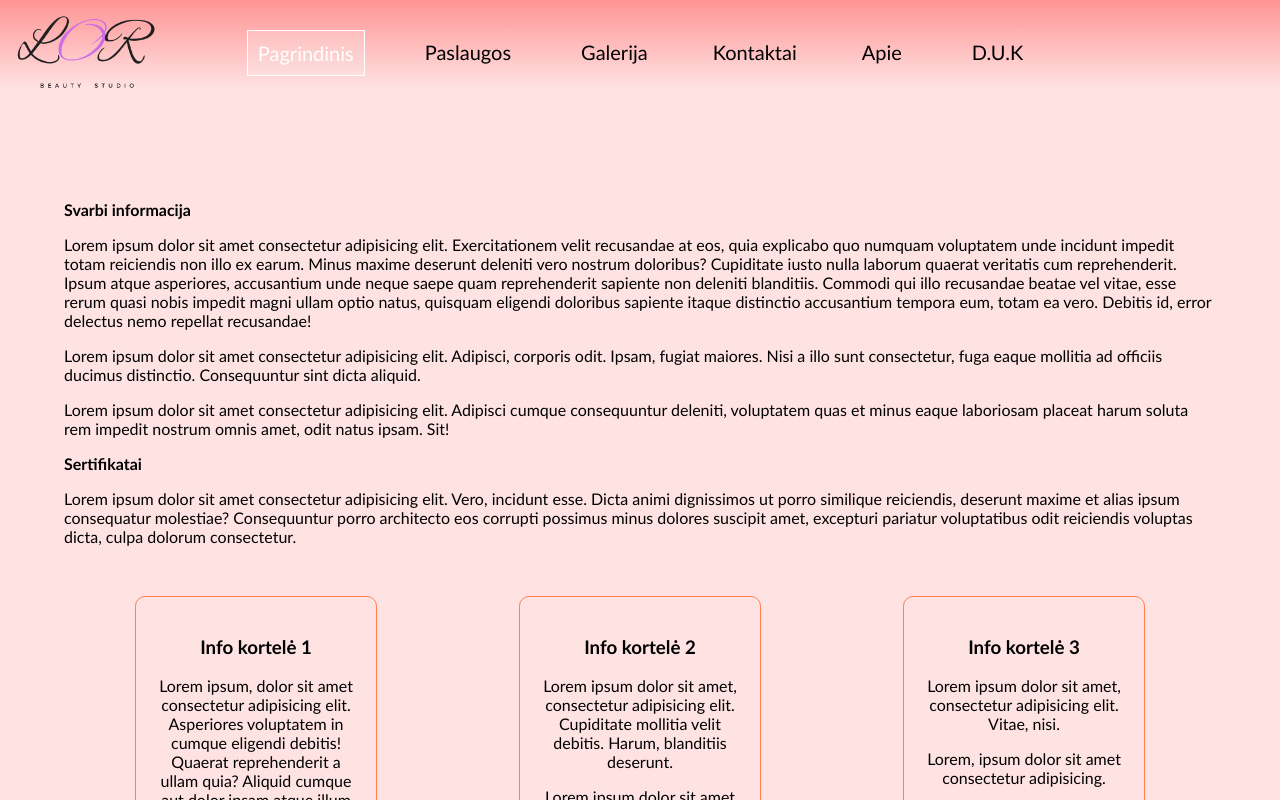
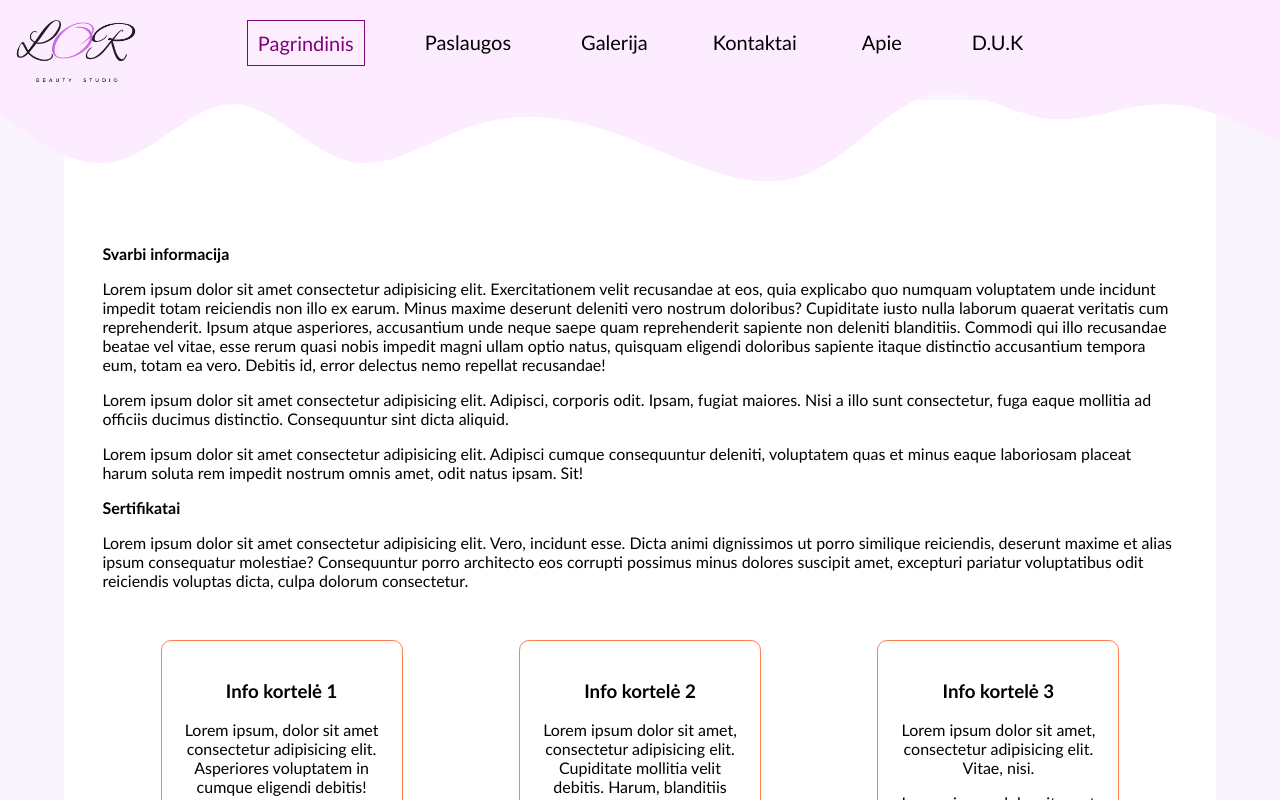
Before and after one commit to ArminasStrolys/react-projects, a React (Create React App) app in the folder eyebrow-portfolio-site/: page / in a window 1280 px wide. Shown: the top 800 px of the page. Built offline with nearby package versions, Linux system fonts and the light colour scheme.

Commit message:
Experimenting with styles

```diff
--- a/eyebrow-portfolio-site/src/components/navi/Navi.jsx
+++ b/eyebrow-portfolio-site/src/components/navi/Navi.jsx
@@ -12,6 +12,8 @@ import {
   Routes,
   NavLink,
 } from 'react-router-dom';
+
+const purple = 'purple';
 
 const Navi = () => {
   const [visible, setVisible] = useState(true);
@@ -31,6 +33,17 @@ const Navi = () => {
 
   return (
     <div>
+      <svg
+        className="svg-icon"
+        xmlns="http://www.w3.org/2000/svg"
+        viewBox="0 0 1440 220"
+      >
+        <path
+          fill="#fdebff"
+          fill-opacity="1"
+          d="M0,128L21.8,144C43.6,160,87,192,131,181.3C174.5,171,218,117,262,117.3C305.5,117,349,171,393,181.3C436.4,192,480,160,524,144C567.3,128,611,128,655,138.7C698.2,149,742,171,785,186.7C829.1,203,873,213,916,192C960,171,1004,117,1047,106.7C1090.9,96,1135,128,1178,133.3C1221.8,139,1265,117,1309,117.3C1352.7,117,1396,139,1418,149.3L1440,160L1440,0L1418.2,0C1396.4,0,1353,0,1309,0C1265.5,0,1222,0,1178,0C1134.5,0,1091,0,1047,0C1003.6,0,960,0,916,0C872.7,0,829,0,785,0C741.8,0,698,0,655,0C610.9,0,567,0,524,0C480,0,436,0,393,0C349.1,0,305,0,262,0C218.2,0,175,0,131,0C87.3,0,44,0,22,0L0,0Z"
+        ></path>
+      </svg>
       <div>
         <Router>
           <div onClick={visibility} className="drop-down">
@@ -44,8 +57,8 @@ const Navi = () => {
             <NavLink
               onClick={handleScrollTop}
               style={({ isActive }) => ({
-                color: isActive ? 'white' : 'black',
-                border: isActive ? '1px solid white' : 'none',
+                color: isActive ? purple : 'black',
+                border: isActive ? `1px solid ${purple}` : 'none',
                 padding: isActive ? '10px' : '10px',
                 backgroundColor: isActive
                   ? 'rgba(250, 250, 250, 0.2)'
@@ -58,8 +71,8 @@ const Navi = () => {
             <NavLink
               onClick={handleScrollTop}
               style={({ isActive }) => ({
-                color: isActive ? 'white' : 'black',
-                border: isActive ? '1px solid white' : 'none',
+                color: isActive ? purple : 'black',
+                border: isActive ? `1px solid ${purple}` : 'none',
                 padding: isActive ? '10px' : '10px',
                 backgroundColor: isActive
                   ? 'rgba(250, 250, 250, 0.2)'
@@ -72,8 +85,8 @@ const Navi = () => {
             <NavLink
               onClick={handleScrollTop}
               style={({ isActive }) => ({
-                color: isActive ? 'white' : 'black',
-                border: isActive ? '1px solid white' : 'none',
+                color: isActive ? purple : 'black',
+                border: isActive ? `1px solid ${purple}` : 'none',
                 padding: isActive ? '10px' : '10px',
                 backgroundColor: isActive
                   ? 'rgba(250, 250, 250, 0.2)'
@@ -89,8 +102,8 @@ const Navi = () => {
             <NavLink
               onClick={handleScrollTop}
               style={({ isActive }) => ({
-                color: isActive ? 'white' : 'black',
-                border: isActive ? '1px solid white' : 'none',
+                color: isActive ? purple : 'black',
+                border: isActive ? `1px solid ${purple}` : 'none',
                 padding: isActive ? '10px' : '10px',
                 backgroundColor: isActive
                   ? 'rgba(250, 250, 250, 0.2)'
@@ -103,8 +116,8 @@ const Navi = () => {
             <NavLink
               onClick={handleScrollTop}
               style={({ isActive }) => ({
-                color: isActive ? 'white' : 'black',
-                border: isActive ? '1px solid white' : 'none',
+                color: isActive ? purple : 'black',
+                border: isActive ? `1px solid ${purple}` : 'none',
                 padding: isActive ? '10px' : '10px',
                 backgroundColor: isActive
                   ? 'rgba(250, 250, 250, 0.2)'
--- a/eyebrow-portfolio-site/src/style/_home.scss
+++ b/eyebrow-portfolio-site/src/style/_home.scss
@@ -1,7 +1,14 @@
+@import './_var';
+
 .home {
   margin: 200px 5% 50px 5%;
+  background-color: $white_color;
+  padding: 10% 3%;
+  position: relative;
+  top: -100px;
+  z-index: -1;
+  margin-bottom: -150px;
 }
-//
 .carousel-section {
   margin: 0 auto;
   padding: 10px 0 30px 0;
--- a/eyebrow-portfolio-site/src/style/_navi.scss
+++ b/eyebrow-portfolio-site/src/style/_navi.scss
@@ -1,4 +1,10 @@
 @import './_var';
+
+.svg-icon {
+  margin-bottom: -200px;
+  position: absolute;
+  top: 0;
+}
 
 .nav-bar {
   background: $nav_bar_color;
@@ -6,7 +12,7 @@
   display: flex;
   justify-content: center;
   gap: 50px;
-  padding: 30px 0 50px 0;
+  padding: 20px 0 20px 0;
   font-size: 20px;
   font-weight: 500;
   position: fixed;
@@ -35,10 +41,10 @@
   //   visibility: none;
   // }
   .logo {
-    width: 150px;
+    width: 130px;
     position: absolute;
     left: 10px;
-    top: -30px;
+    top: -20px;
   }
 }
 
@@ -48,12 +54,12 @@
     justify-content: center;
     height: 100%;
     line-height: 50px;
-    background-color: rgb(255, 199, 199);
+    background-color: $nav_bar_color;
     cursor: pointer;
     // position: fixed;
   }
   .nav-bar {
-    background: rgba(255, 193, 214, 0.567);
+    background: #faf4ff;
     flex-direction: column;
     gap: 5px;
     height: auto;
@@ -67,6 +73,9 @@
   }
   .contacts-link {
     margin-left: 5px;
+  }
+  .svg-icon {
+    display: none;
   }
 }
 
@@ -85,4 +94,7 @@
   .logo {
     display: none;
   }
+  .svg-icon {
+    display: none;
+  }
 }
--- a/eyebrow-portfolio-site/src/style/_services.scss
+++ b/eyebrow-portfolio-site/src/style/_services.scss
@@ -1,5 +1,7 @@
 .services {
   margin: 200px 5% 50px 5%;
+  background-color: $white_color;
+  padding: 5%;
 }
 .eyebrow-types {
   display: inline-block;
--- a/eyebrow-portfolio-site/src/style/_var.scss
+++ b/eyebrow-portfolio-site/src/style/_var.scss
@@ -1,9 +1,12 @@
-$nav_bar_color: linear-gradient(
-  0deg,
-  rgba(255, 226, 226, 1) 30%,
-  rgba(255, 148, 148, 1) 100%
-);
+$nav_bar_color: #fdebff;
+// $nav_bar_color: linear-gradient(
+//   0deg,
+//   rgba(255, 226, 226, 1) 30%,
+//   rgba(255, 148, 148, 1) 100%
+// );
 $nav_bar_links_color: rgb(255, 149, 149);
-$body_color: #ffe2e2;
+
+$body_color: #faf4ff;
+$white_color: white;
 $black_color: black;
-$gradient_1: linear-gradient(to bottom, #ffffff, #ffefba);
+$purple_color: purple;
```
